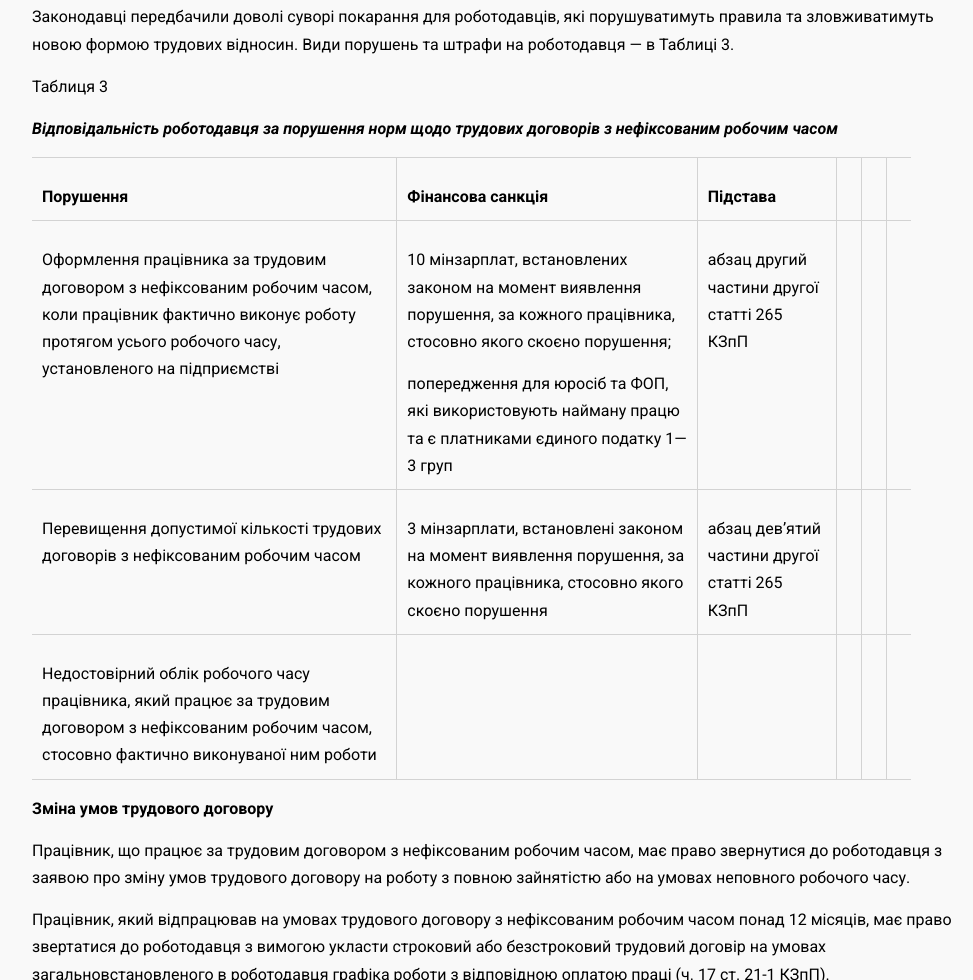
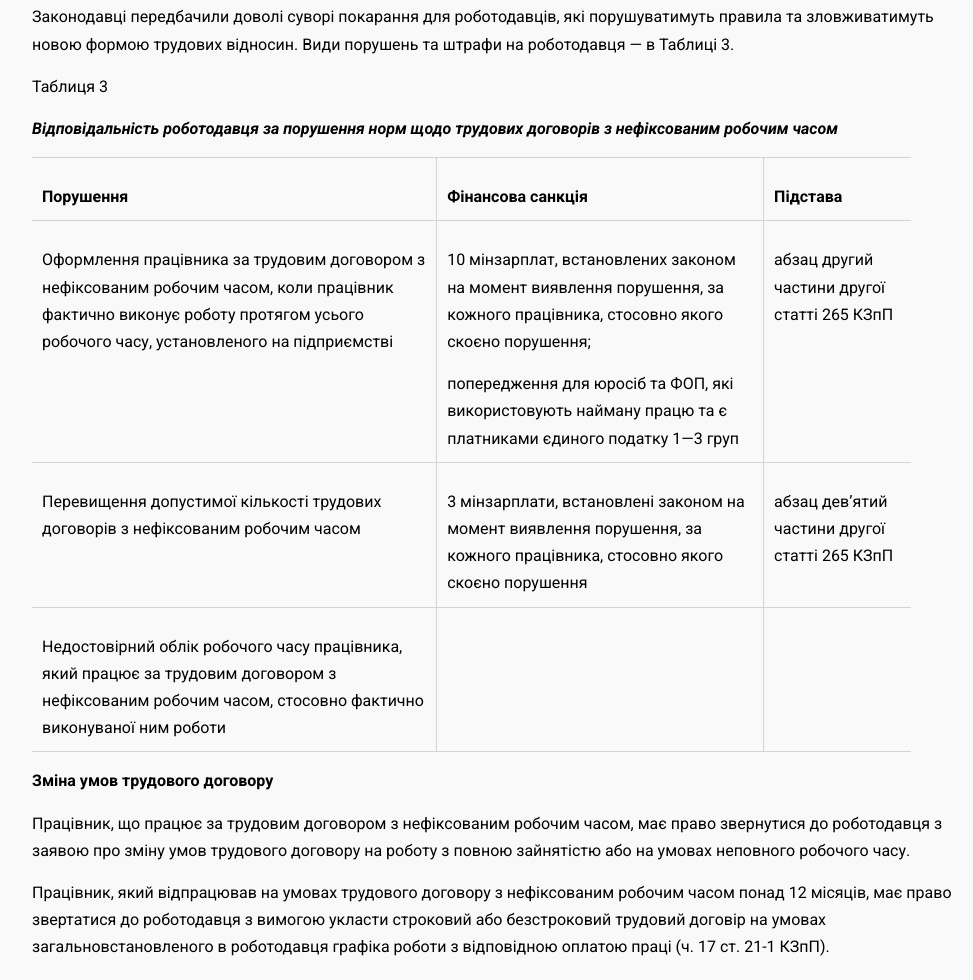
Before and after one commit to kasyaaaak/course-prokadry, a plain HTML site: page pages/3.3.html in a window 1280 px wide. Shown: the part 1041-2021 px from the top of the page, without its empty margins (248-1221 px from the left). Drawn offline with Linux system fonts and the light colour scheme.

Commit message:
Update 3.3.html

```diff
--- a/pages/3.3.html
+++ b/pages/3.3.html
@@ -87,15 +87,6 @@
                                         <td>
                                             <p><strong>Підстава</strong></p>
                                         </td>
-                                        <td>
-                                            <p><strong>&nbsp;</strong></p>
-                                        </td>
-                                        <td>
-                                            <p><strong>&nbsp;</strong></p>
-                                        </td>
-                                        <td>
-                                            <p><strong>&nbsp;</strong></p>
-                                        </td>
                                     </tr>
                                     <tr>
                                         <td>
@@ -112,15 +103,6 @@
                                         <td>
                                             <p>абзац другий частини другої статті 265 КЗпП</p>
                                         </td>
-                                        <td>
-                                            <p></p>
-                                        </td>
-                                        <td>
-                                            <p></p>
-                                        </td>
-                                        <td>
-                                            <p></p>
-                                        </td>
                                     </tr>
                                     <tr>
                                         <td>
@@ -134,15 +116,6 @@
                                         <td>
                                             <p>абзац девʼятий частини другої статті 265 КЗпП</p>
                                         </td>
-                                        <td>
-                                            <p></p>
-                                        </td>
-                                        <td>
-                                            <p></p>
-                                        </td>
-                                        <td>
-                                            <p></p>
-                                        </td>
                                     </tr>
                                     <tr>
                                         <td>
@@ -150,9 +123,6 @@
                                                 договором з нефіксованим робочим часом, стосовно фактично виконуваної
                                                 ним роботи</p>
                                         </td>
-                                        <td></td>
-                                        <td></td>
-                                        <td></td>
                                         <td></td>
                                         <td></td>
                                     </tr>
```
